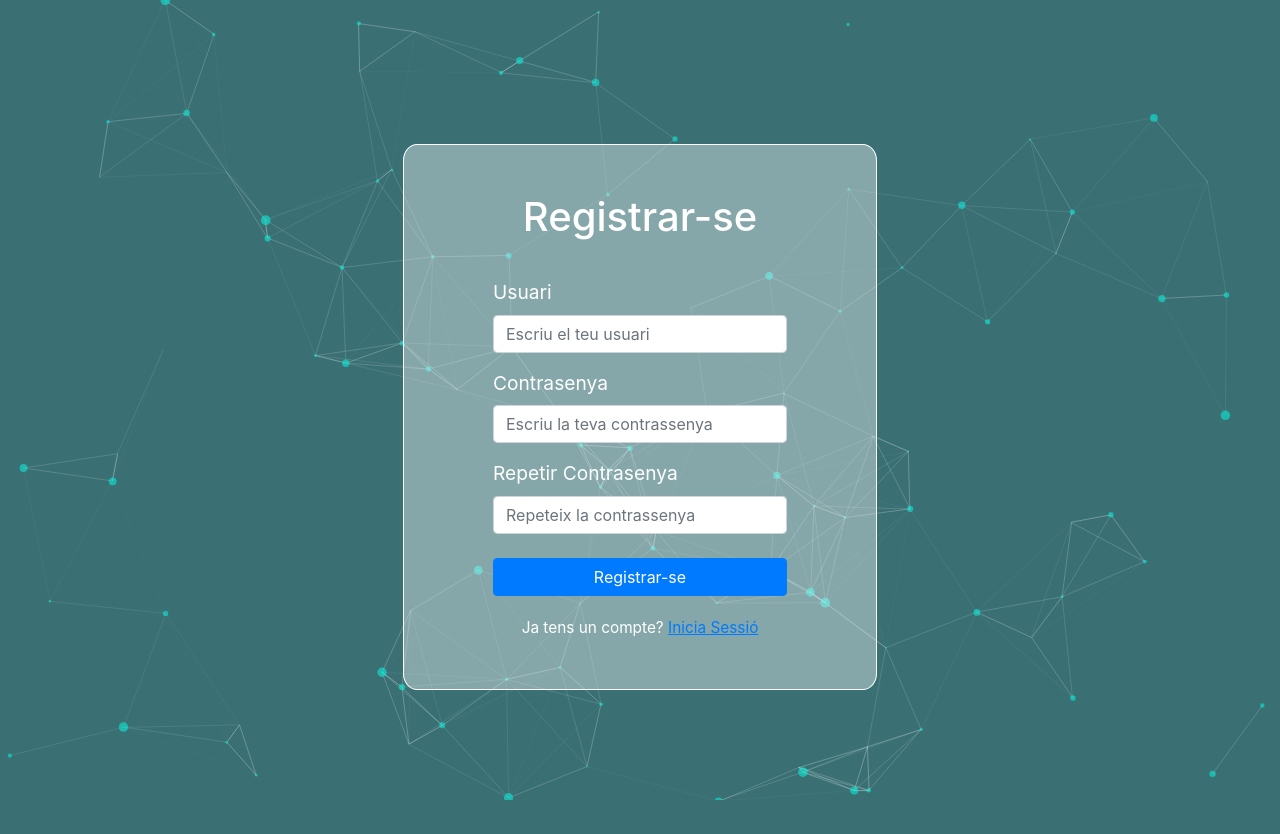
After one commit to GrigorPogosyan/project-web-php, a PHP site: page /project-web-php/register.php in a window 1280 px wide. The commit adds this page. Run offline with PHP 8.4, Linux system fonts and the light colour scheme; some libraries are stand-ins or nearby versions.

Commit message:
WIP + FIX :: Fixed Login Form Size and added Register Design

```diff
--- /dev/null
+++ b/register.php
@@ -0,0 +1,54 @@
+<?php
+
+?>
+<!DOCTYPE html>
+<html lang="es">
+
+<head>
+    <meta charset="UTF-8">
+    <title>Registre</title>
+    <link rel="stylesheet" type="text/css" href="css/style.css" media="screen" />
+    <link rel="stylesheet" href="https://cdn.jsdelivr.net/npm/bootstrap@4.0.0/dist/css/bootstrap.min.css" integrity="sha384-Gn5384xqQ1aoWXA+058RXPxPg6fy4IWvTNh0E263XmFcJlSAwiGgFAW/dAiS6JXm" crossorigin="anonymous">
+    <script src="https://code.jquery.com/jquery-3.2.1.slim.min.js" integrity="sha384-KJ3o2DKtIkvYIK3UENzmM7KCkRr/rE9/Qpg6aAZGJwFDMVNA/GpGFF93hXpG5KkN" crossorigin="anonymous"></script>
+    <script src="https://cdn.jsdelivr.net/npm/popper.js@1.12.9/dist/umd/popper.min.js" integrity="sha384-ApNbgh9B+Y1QKtv3Rn7W3mgPxhU9K/ScQsAP7hUibX39j7fakFPskvXusvfa0b4Q" crossorigin="anonymous"></script>
+    <script src="https://cdn.jsdelivr.net/npm/bootstrap@4.0.0/dist/js/bootstrap.min.js" integrity="sha384-JZR6Spejh4U02d8jOt6vLEHfe/JQGiRRSQQxSfFWpi1MquVdAyjUar5+76PVCmYl" crossorigin="anonymous"></script>
+    <script src="https://code.jquery.com/jquery-3.3.1.js" integrity="sha256-2Kok7MbOyxpgUVvAk/HJ2jigOSYS2auK4Pfzbm7uH60=" crossorigin="anonymous"></script>
+</head>
+
+<body>
+    <div id="particles-js"></div>
+    <div class="first-container">
+        <div class="container m-auto p-5 d-flex flex-column justify-content-center align-items-center">
+        <div class="container m-auto p-5 d-flex flex-column justify-content-center align-items-center">
+            <div class="m-5 form-container border border-white pt-4 pb-4 pl-3 pr-3 bg-transparent-light w-50">
+                <div class="p-4 w-100">
+                    <p class="h1 text-center">Registrar-se</p>
+                    <br>
+                    <form class="w-100 d-flex flex-column justify-content-center align-items-center" method="POST" action="<?php echo $_SERVER['PHP_SELF']; ?>">
+                        <div class="form-group w-75">
+                            <label for="userinput">Usuari</label>
+                            <input name="userinput" type="text" class="form-control" id="userinput" placeholder="Escriu el teu usuari">
+                        </div>
+                        <div class="form-group w-75">
+                            <label for="passinput">Contrasenya</label>
+                            <input name="passinput" type="password" class="form-control" id="passinput" placeholder="Escriu la teva contrassenya">
+                        </div>
+                        <div class="form-group w-75">
+                            <label for="passinput">Repetir Contrasenya</label>
+                            <input name="passinput" type="password" class="form-control" id="passinput" placeholder="Repeteix la contrassenya">
+                        </div>
+                        <button type="submit" name="login-submit" class="btn btn-primary w-75 mt-2">Registrar-se</button>
+                        <div class="pt-3">
+                            <small class="s-1">Ja tens un compte? <a href="login.php"><span id="href-signup" class="text-primary"><u>Inicia Sessió</u></span></small></a>
+                        </div>
+                    </form>
+                </div>
+            </div>
+        </div>
+        </div>
+    </div>
+    <script src="js/particles.js"></script>
+    <script src="js/particulas.js"></script>
+</body>
+
+</html>
```
Also changed, not shown: login.php (+14 -15 lines).
